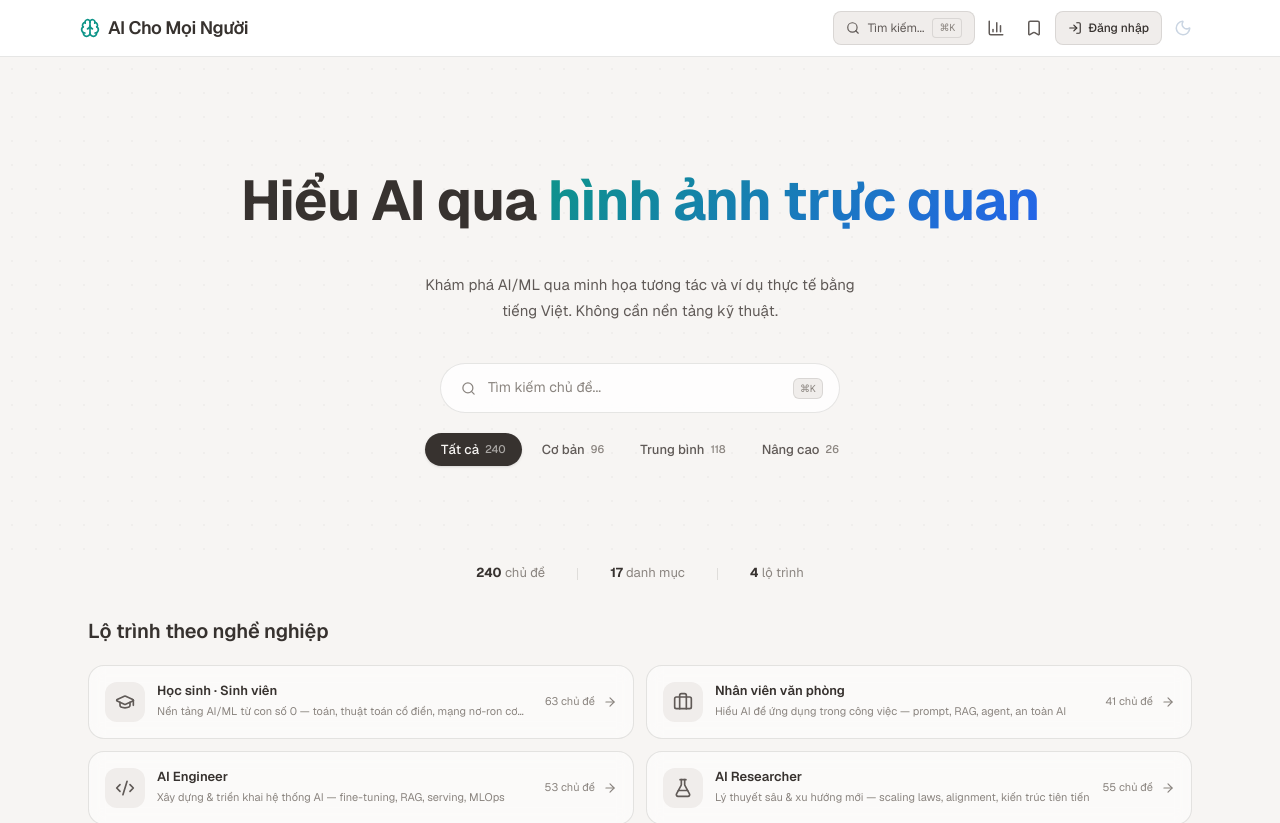
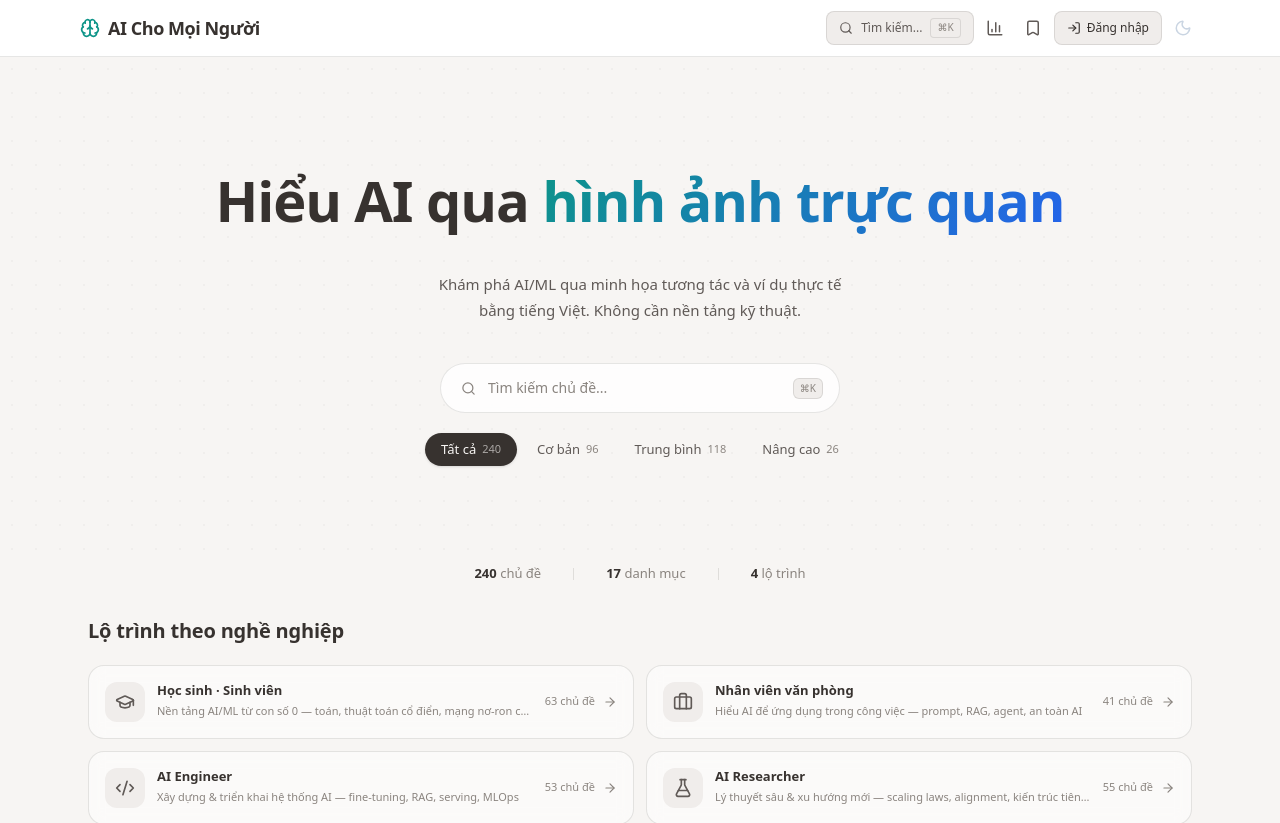
Before and after one commit to Dondo0936/vietnamese-ai-for-beginner, a Next.js app: page / in a window 1280 px wide. Shown: the top 823 px of the page. Built offline with nearby package versions, Linux system fonts and the light colour scheme; no server answers.

Commit message:
feat: swap fonts to Space Grotesk / Inter Tight / JetBrains Mono / Fraunces + light default
Co-Authored-By: Claude Opus 4.6 (1M context) <noreply@anthropic.com>

```diff
--- a/src/app/layout.tsx
+++ b/src/app/layout.tsx
@@ -1,16 +1,30 @@
 import type { Metadata } from "next";
-import { Geist, Geist_Mono } from "next/font/google";
+import { Space_Grotesk, Inter_Tight, JetBrains_Mono, Fraunces } from "next/font/google";
 import { ThemeProvider } from "@/lib/theme";
 import "./globals.css";
 
-const geistSans = Geist({
-  variable: "--font-geist-sans",
-  subsets: ["latin", "latin-ext"],
+const spaceGrotesk = Space_Grotesk({
+  variable: "--font-display",
+  subsets: ["latin", "latin-ext", "vietnamese"],
+  display: "swap",
 });
 
-const geistMono = Geist_Mono({
-  variable: "--font-geist-mono",
-  subsets: ["latin"],
+const interTight = Inter_Tight({
+  variable: "--font-sans",
+  subsets: ["latin", "latin-ext", "vietnamese"],
+  display: "swap",
+});
+
+const jetbrainsMono = JetBrains_Mono({
+  variable: "--font-mono",
+  subsets: ["latin", "latin-ext"],
+  display: "swap",
+});
+
+const fraunces = Fraunces({
+  variable: "--font-serif",
+  subsets: ["latin", "latin-ext", "vietnamese"],
+  display: "swap",
 });
 
 export const metadata: Metadata = {
@@ -27,14 +41,14 @@ export default function RootLayout({
   return (
     <html
       lang="vi"
-      className={`${geistSans.variable} ${geistMono.variable} h-full antialiased`}
+      className={`${spaceGrotesk.variable} ${interTight.variable} ${jetbrainsMono.variable} ${fraunces.variable} h-full antialiased`}
       suppressHydrationWarning
       data-scroll-behavior="smooth"
     >
       <head>
         <script
           dangerouslySetInnerHTML={{
-            __html: `(function(){try{var t=localStorage.getItem('theme');if(t==='dark'||(!t&&window.matchMedia('(prefers-color-scheme:dark)').matches)){document.documentElement.classList.add('dark')}}catch(e){}})()`,
+            __html: `(function(){try{var t=localStorage.getItem('theme');if(t==='dark'){document.documentElement.classList.add('dark')}}catch(e){}})()`,
           }}
         />
       </head>
```
